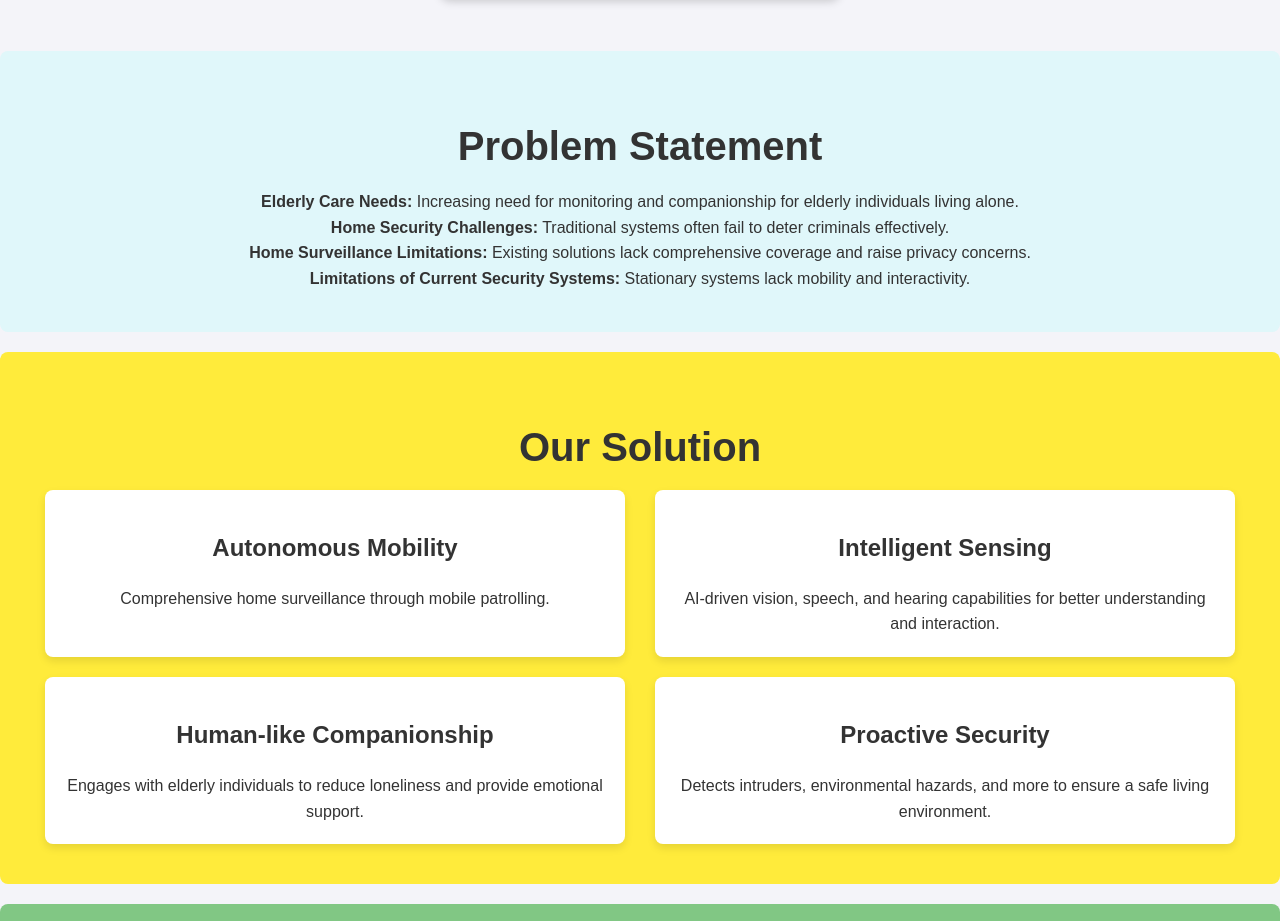
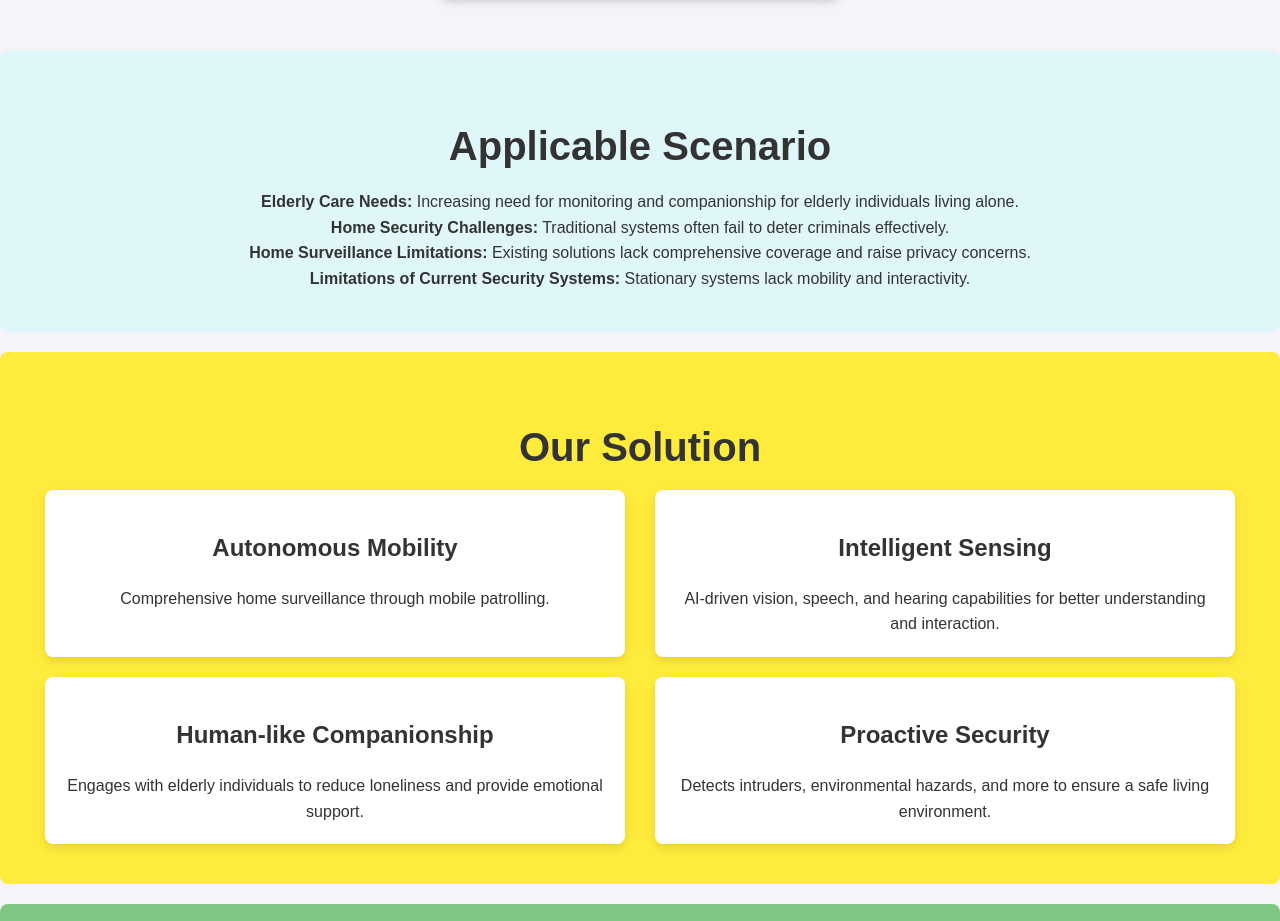
Before and after one commit to HomeRobotIntelligence/github.io, a plain HTML site: page index.html in a window 1280 px wide. Shown: the part 913-1834 px from the top of the page. Drawn offline with Linux system fonts and the light colour scheme.

Commit message:
Update index.html

```diff
--- a/index.html
+++ b/index.html
@@ -185,7 +185,7 @@ header p {
 
     <!-- Problem Statement Section -->
     <section class="problem">
-        <h2>Problem Statement</h2>
+        <h2>Applicable Scenario</h2>
         <p><strong>Elderly Care Needs:</strong> Increasing need for monitoring and companionship for elderly individuals living alone.</p>
         <p><strong>Home Security Challenges:</strong> Traditional systems often fail to deter criminals effectively.</p>
         <p><strong>Home Surveillance Limitations:</strong> Existing solutions lack comprehensive coverage and raise privacy concerns.</p>
```
